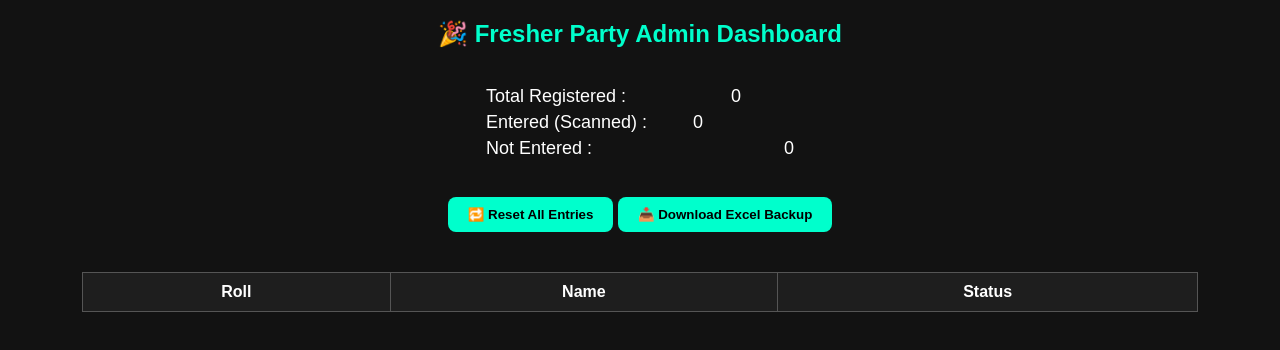
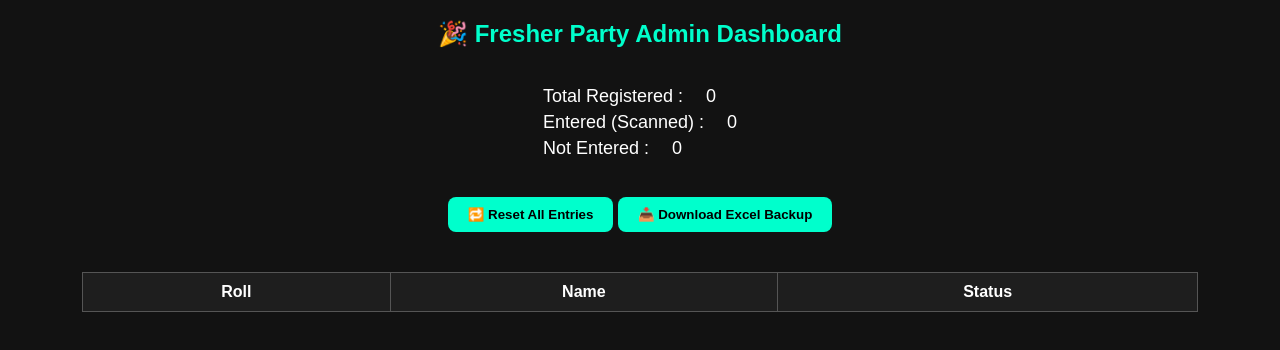
Before and after one commit to shivanshuKumar-coder/fresher-party, a plain HTML site: page Admin.html in a window 1280 px wide. Drawn offline with Linux system fonts and the light colour scheme; no server answers.

Commit message:
Update Admin.html

```diff
--- a/Admin.html
+++ b/Admin.html
@@ -17,12 +17,11 @@
       <br />
       <div class="stats">
         <p>
-          Total Registered :&emsp; &emsp; &emsp;&emsp; &emsp;<span id="total">0</span>
+          Total Registered :&emsp; <span id="total">0</span>
         </p>
-        <p>Entered (Scanned) :&emsp; &emsp; <span id="entered">0</span></p>
+        <p>Entered (Scanned) :&emsp;  <span id="entered">0</span></p>
         <p>
-          Not Entered :&emsp; &emsp; &emsp;&emsp; &emsp; &emsp;&emsp; &emsp;
-          &emsp;<span id="notEntered">0</span>
+          Not Entered :&emsp; <span id="notEntered">0</span>
         </p>
       </div>
 
```
